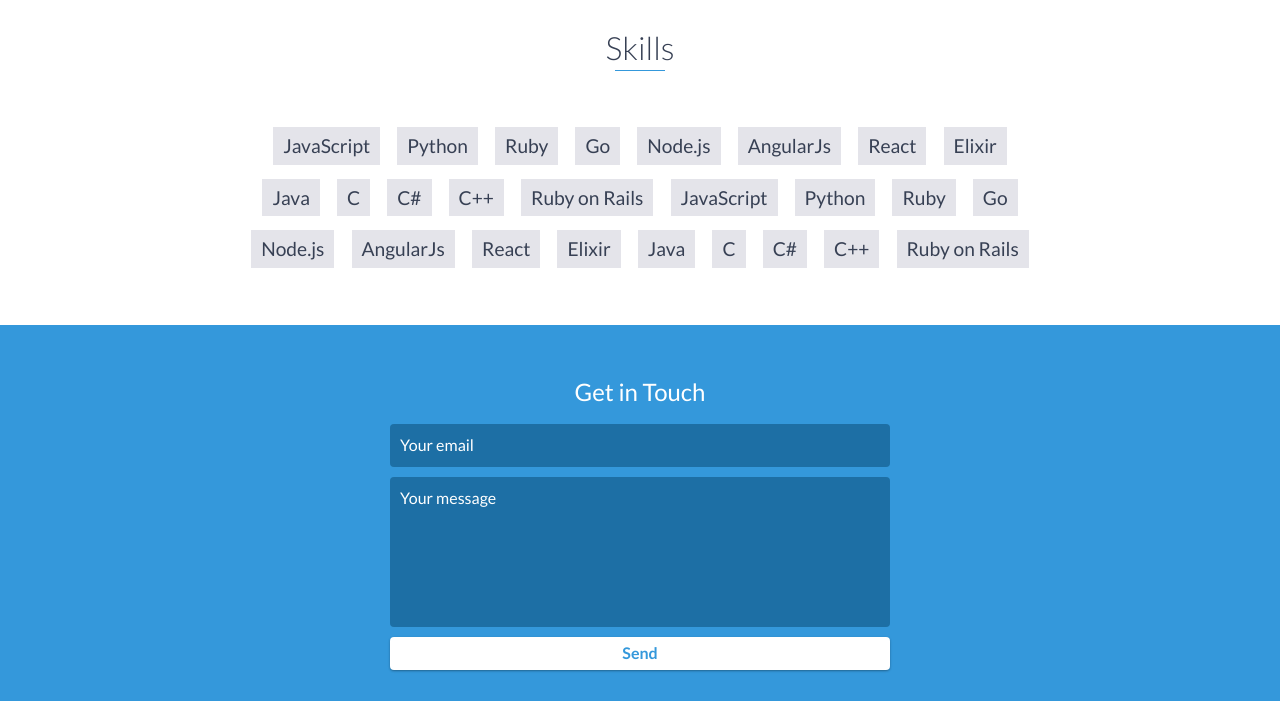
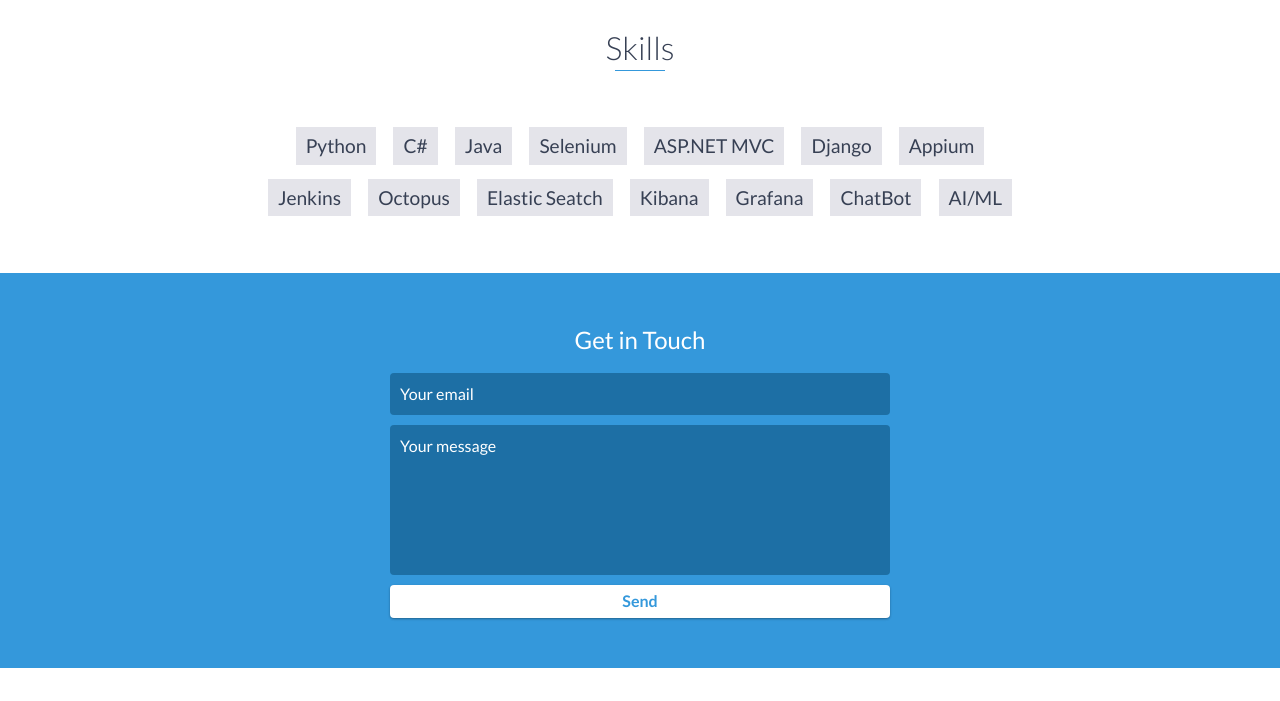
Before and after one commit to pro-pintuyadav/resume, a website: page index.html in a window 1280 px wide. Shown: the part 3260-3961 px from the top of the page. Drawn offline with nearby package versions, Linux system fonts and the light colour scheme.

Commit message:
Update index.html

```diff
--- a/index.html
+++ b/index.html
@@ -186,32 +186,21 @@
     <div id="skills">
         <h2 class="heading">Skills</h2>
         <ul>
-            <li>JavaScript</li>
             <li>Python</li>
-            <li>Ruby</li>
-            <li>Go</li>
-            <li>Node.js</li>
-            <li>AngularJs</li>
-            <li>React</li>
-            <li>Elixir</li>
+            <li>C#</li>
             <li>Java</li>
-            <li>C</li>
-            <li>C#</li>
-            <li>C++</li>
-            <li>Ruby on Rails</li>
-            <li>JavaScript</li>
-            <li>Python</li>
-            <li>Ruby</li>
-            <li>Go</li>
-            <li>Node.js</li>
-            <li>AngularJs</li>
-            <li>React</li>
-            <li>Elixir</li>
-            <li>Java</li>
-            <li>C</li>
-            <li>C#</li>
-            <li>C++</li>
-            <li>Ruby on Rails</li>
+            <li>Selenium</li>
+            <li>ASP.NET MVC</li>
+            <li>Django</li>
+            <li>Appium</li>
+            <li>Jenkins</li>
+            <li>Octopus</li>
+            <li>Elastic Seatch</li>
+            <li>Kibana</li>
+            <li>Grafana</li>
+            <li>ChatBot</li>
+            <li>AI/ML</li>
+
         </ul>
     </div>
     <!-- End #skills -->
```
